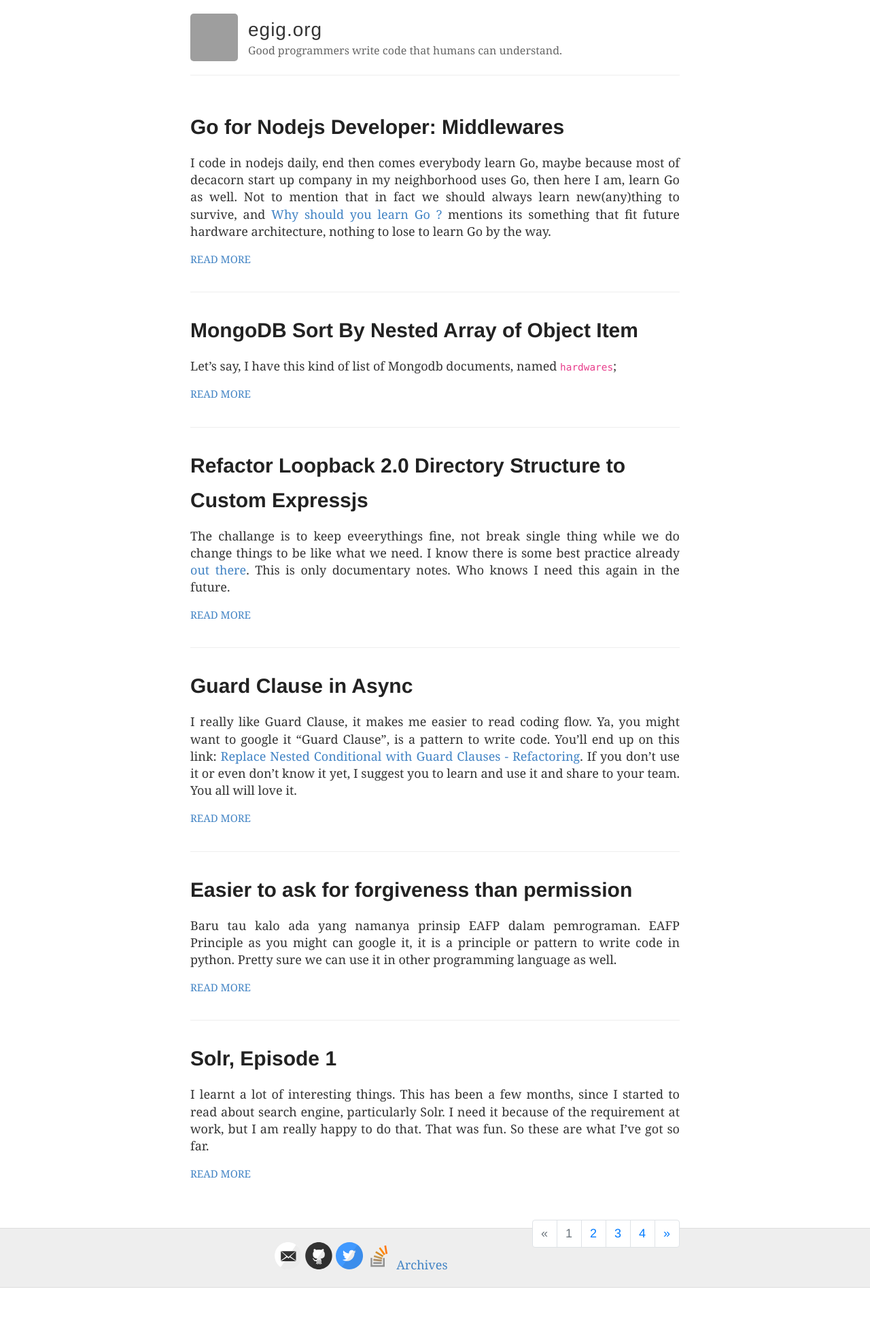
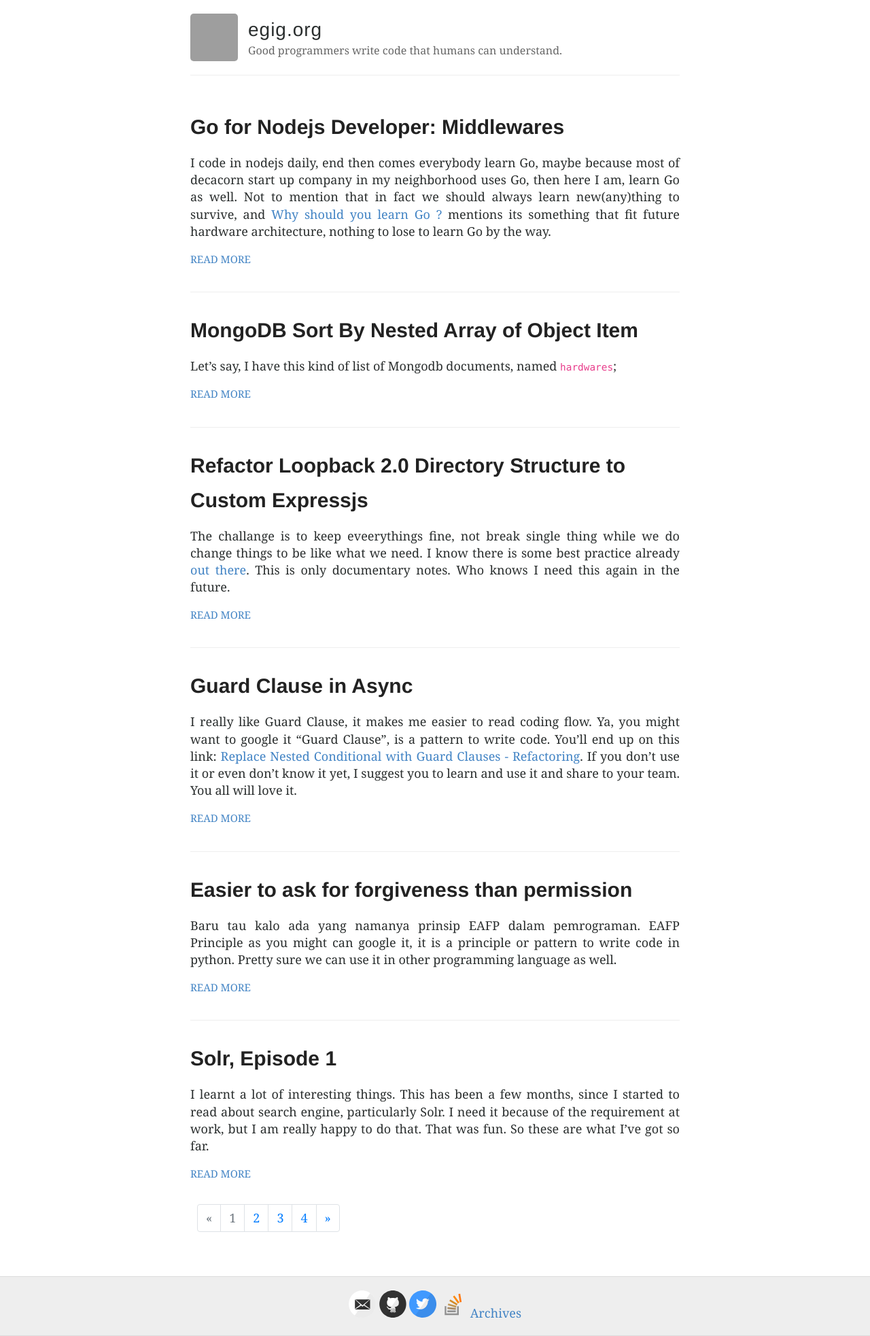
Before and after one commit to egig/egig.github.io, a Jekyll site: the page built from index.html, in a window 1280 px wide. Shown: the whole page at 68% size. Built offline with Jekyll 4.4.1, drawn with Linux system fonts in a browser that asks for light colours; the list of posts is cut into pages by our own code; before the commit the page ends 1894 px from its top, so only the background shows below that; grey boxes are pictures that could not be loaded.

Commit message:
various fix

```diff
--- a/_includes/pagination.html
+++ b/_includes/pagination.html
@@ -1,4 +1,7 @@
 {% if paginator.total_pages > 1 %}
+<div class="container">
+<div class="row">
+<div class="col-12">
 <nav aria-label="Page navigation example">
   <ul class="pagination">
     <li class="page-item
@@ -48,4 +51,7 @@
 
     </ul>
 </nav>
+</div>
+</div>
+</div>
 {% endif %}
--- a/_sass/_variables.scss
+++ b/_sass/_variables.scss
@@ -9,7 +9,7 @@ $blue: #4183C4;
 // Grays
 $black: #000;
 $darkerGray: #222;
-$darkGray: #333;
+$darkGray: #2a2e2e;
 $gray: #666;
 $lightGray: #eee;
 $white: #fff;
--- a/style.scss
+++ b/style.scss
@@ -20,7 +20,7 @@ html {
 body {
 	background: $white;
   font: 18px/1.4 $georgia;
-  color: $darkGray;
+  color: #2a2e2e;
 }
 
 .container {
@@ -212,33 +212,6 @@ img {
   }
 }
 
-nav {
-  float: right;
-  margin-top: 23px; // @TODO: Vertically middle align
-  font-family: $helveticaNeue;
-  font-size: 18px;
-
-  @include mobile {
-    float: none;
-    margin-top: 9px;
-    display: block;
-    font-size: 16px;
-  }
-
-  a {
-    margin-left: 20px;
-    color: $darkGray;
-    text-align: right;
-    font-weight: 300;
-    letter-spacing: 1px;
-
-    @include mobile {
-      margin: 0 10px;
-      color: $blue;
-    }
-  }
-}
-
 //
 // .main
 //
```
